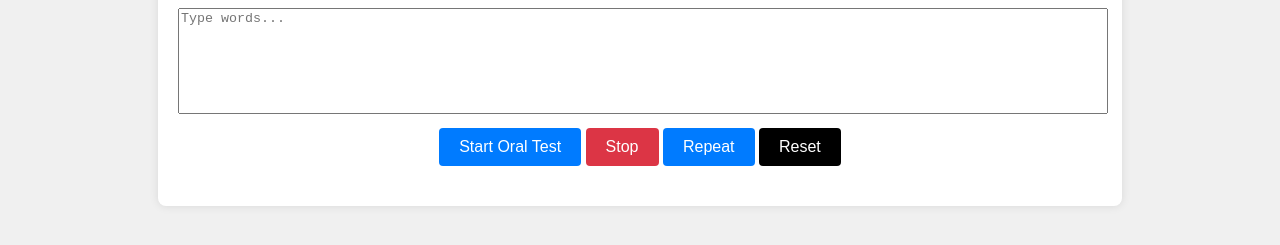
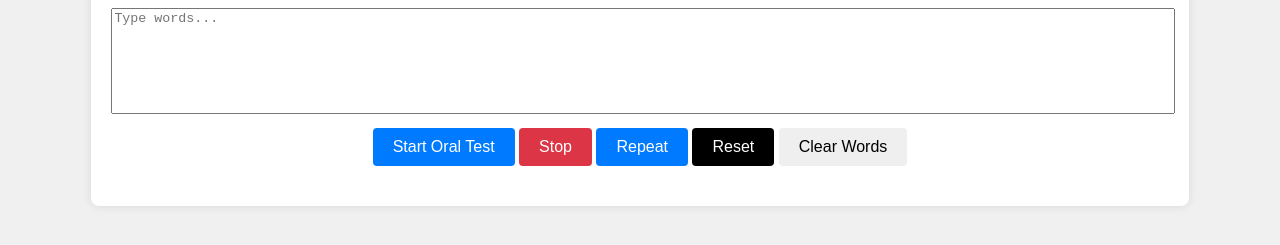
Before and after one commit to shubhambelbase/Oral-test-web-app, a plain HTML site: page index.html in a window 1280 px wide. Shown: the part 357-602 px from the top of the page. Drawn offline with Linux system fonts and the light colour scheme.

Commit message:
Update index.html

```diff
--- a/index.html
+++ b/index.html
@@ -16,6 +16,7 @@
         <button id="stopButton" onclick="stopSpeech()">Stop</button>
         <button id="repeatButton" onclick="repeatWord()">Repeat</button>
         <button id="resetButton" onclick="resetOralTest()">Reset</button>
+        <button id="clearButton" onclick="clearWords()">Clear Words</button> <!-- Add this button -->
         <div id="displayedWord"></div>
     </div>
 
@@ -30,7 +31,7 @@
             <li>Tap on "Start Oral Test" to begin, tap again to go to the next word.</li>
             <li>Use "Repeat" to hear the word again.</li>
             <li>"Reset" shuffles the words for a new test.</li>
-            </ol>
+            <li>"Clear Words" removes the written words and resets everything.</li>
         <p>Thanks for using this web app!</p>
 
         <!-- Copyright Notice -->
```
Lines whose indentation alone changed are shown as unchanged.
